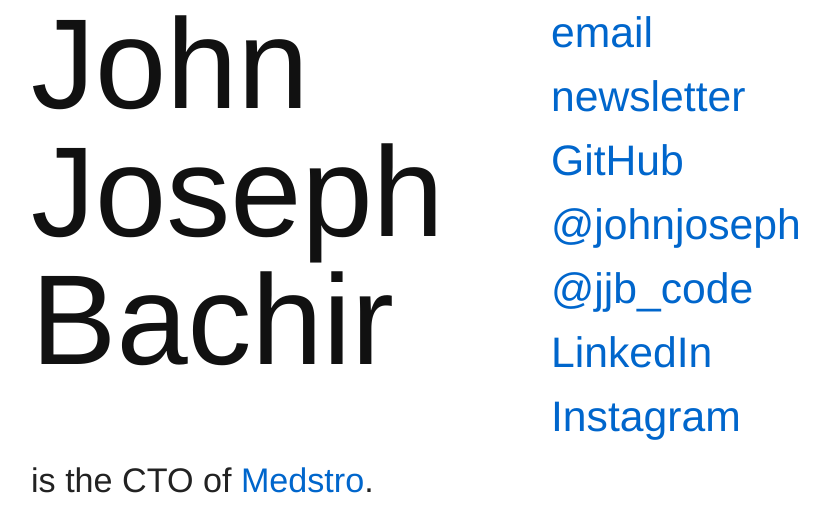
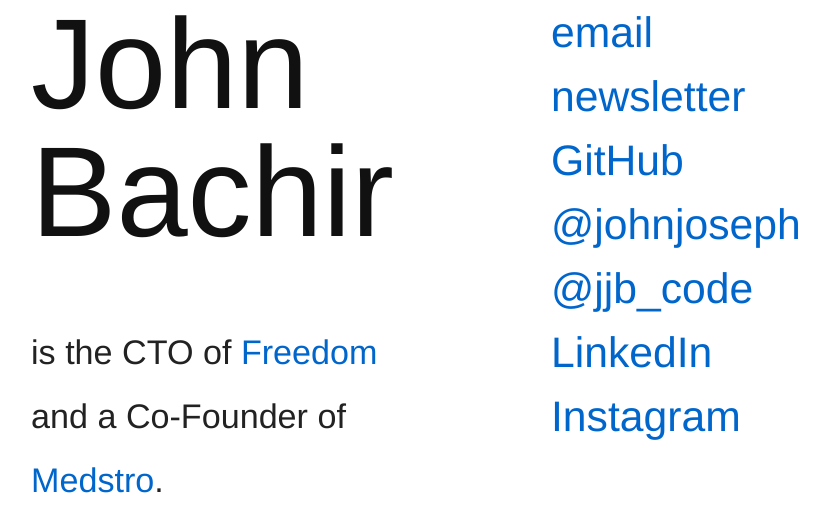
Before and after one commit to jjb/jjb.github.com, a plain HTML site: page index.html in a window 1280 px wide. Shown: the whole page, without its empty margins (134-963 px from the left). Drawn offline with Linux system fonts and the light colour scheme.

Commit message:
Update index.html

```diff
--- a/index.html
+++ b/index.html
@@ -2,7 +2,7 @@
 <html>
 <head>
   <meta charset="utf-8" />
-  <title>John Joseph Bachir</title>
+  <title>John Bachir</title>
 
   <link rel="stylesheet" href="css/blueprint/screen.css" media="screen, projection">
   <link rel="stylesheet" href="css/blueprint/print.css" media="print">
@@ -12,8 +12,8 @@
 
 <div class="container">
   <div class="span-10">
-    <h1>John Joseph Bachir</h1>
-    <p class="small">is the CTO of <a href="https://medstro.com">Medstro</a>.</p>
+    <h1>John  Bachir</h1>
+    <p class="small">is the CTO of <a href="https://freedom.to">Freedom</a> and a Co-Founder of <a href="https://medstro.com">Medstro</a>.</p>
   </div>
   <div class="prepend-2 span-12 last">
     <ul class="prepend-1 span-12">
```
